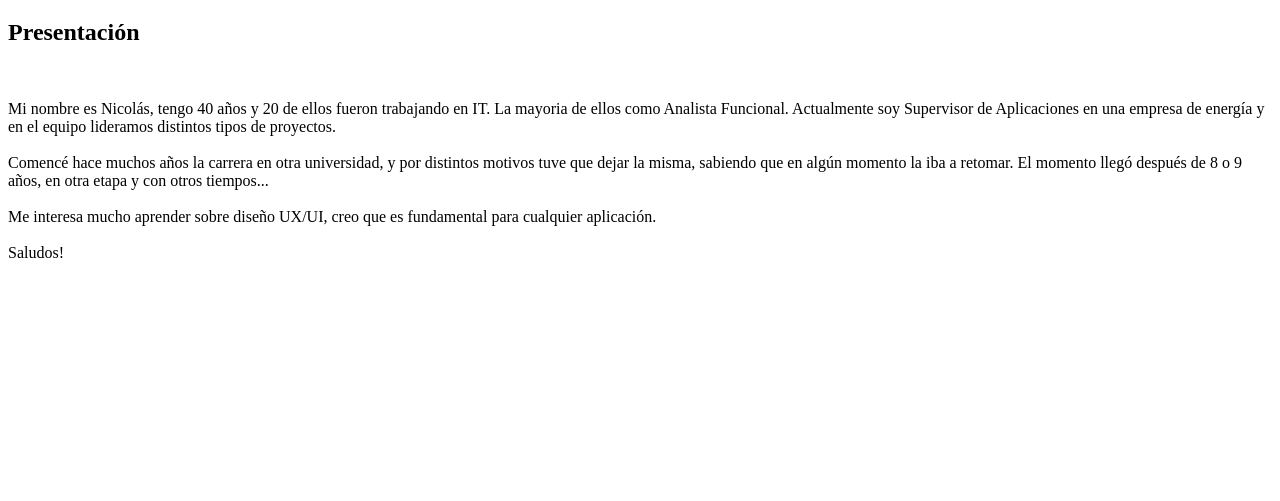
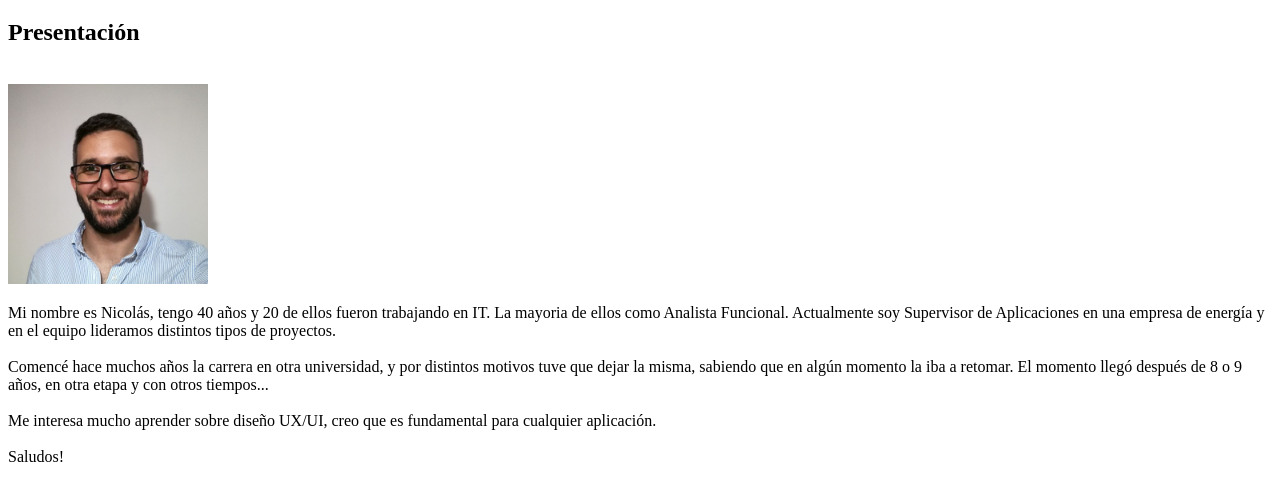
Before and after one commit to nriggio-uade/UVA-1-ejercicio-individual-HTML-Introduccion, a plain HTML site: page index.htm in a window 1280 px wide. Shown: the part 61-562 px from the top of the page. Drawn offline with Linux system fonts and the light colour scheme.

Commit message:
Versión 1
Agrego imagen

```diff
--- a/index.htm
+++ b/index.htm
@@ -12,6 +12,8 @@
 
     <main>
         <h2>Presentación</h2>
+        <br>
+        <img src="img/Perfil.jpg" height="200">
         <br>
         <p>Mi nombre es Nicolás, tengo 40 años y 20 de ellos fueron trabajando en IT. La mayoria de ellos como Analista Funcional.
             Actualmente soy Supervisor de Aplicaciones en una empresa de energía y en el equipo lideramos
```
Also changed, not shown: img/Perfil.jpg (added).
